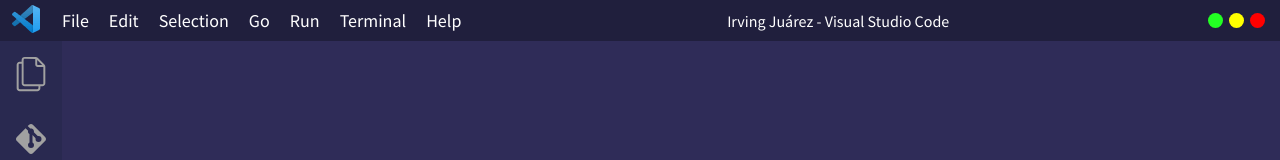
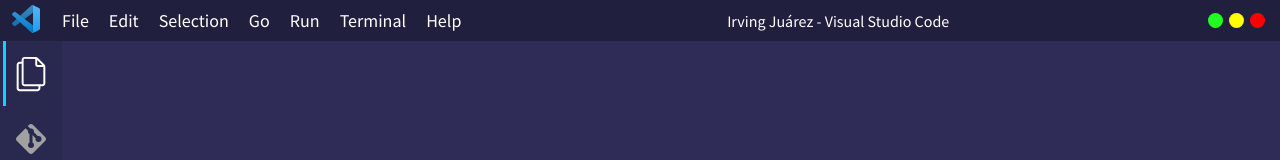
Before and after one commit to irvingvjuarez/irvingvjuarez, a React (Create React App) app: page / in a window 1280 px wide. Shown: the top 160 px of the page. Built offline with nearby package versions, Linux system fonts and the light colour scheme.

Commit message:
The page detection is already done. Something missing is the tabs container, with the tabs, of course

```diff
--- a/src/components/SidebarButton/SidebarButton.scss
+++ b/src/components/SidebarButton/SidebarButton.scss
@@ -7,10 +7,25 @@
   place-content: center;
   cursor: pointer;
 
+  &.selected {
+
+    svg{
+      fill: $default-color;
+    }
+
+    svg.stroke{
+      stroke: $default-color;
+    }
+
+    span{
+      background-color: $contrast-color;
+    }
+  }
+
   &__bar{
     position: absolute;
     left: 3px;
-    width: 2px;
+    width: 3px;
     height: 100%;
     background-color: $sidebar-color;
   }
--- a/src/components/SidebarButton/index.tsx
+++ b/src/components/SidebarButton/index.tsx
@@ -1,4 +1,7 @@
+import { useContext } from "react";
 import { useNavigate } from "react-router-dom";
+import { ctx } from "../../context";
+import { StateInterface } from "../../globalTypes";
 
 interface SidebarButtonProps {
   route: string;
@@ -7,14 +10,16 @@ interface SidebarButtonProps {
 
 const SidebarButton: React.FC<SidebarButtonProps> = ({ children, route, onclick }): JSX.Element => {
   const navigate = useNavigate()
-  route = route === "/" ? "" : route;
+  const state: StateInterface = useContext(ctx) as StateInterface
+  const to: string = route === "/" ? "" : route
+  const newRoute: string = route === "/" ? "root" : route
   const handleClick = () => {
-    navigate(`/${route}`)
-    onclick(route === "" ? "root" : route)
+    navigate(`/${to}`)
+    onclick(newRoute)
   }
 
   return(
-    <button className="sidebar-btn" title="" onClick={handleClick}>
+    <button className={`sidebar-btn ${newRoute === state.current && "selected"}`} title="" onClick={handleClick}>
       <span className="sidebar-btn__bar"></span>
 
       {children}
--- a/src/containers/Layout/index.tsx
+++ b/src/containers/Layout/index.tsx
@@ -1,23 +1,18 @@
-import { Fragment, useContext, useState } from "react";
+import { Fragment, useState } from "react";
 import { SidebarButton } from "../../components/SidebarButton";
 
 import Logo from "../../assets/images/logo.png";
 import DoubleArrow from "../../assets/icons/double-arrow.svg";
-import Envelope from "../../assets/icons/envelope.svg";
-import { ActionInterface, StateInterface } from "../../globalTypes";
-import { ctx } from "../../context";
+import { ActionInterface } from "../../globalTypes";
 
 interface LayoutProps{
   dispatch: React.Dispatch<ActionInterface>
 }
 
 const Layout: React.FC<LayoutProps> = ({ children, dispatch }): JSX.Element => {
-  const state: StateInterface = useContext(ctx) as StateInterface
   const [isSidebarOpen, setIsSidebarOpen] = useState<boolean>(false)
   const handleToggle = () => setIsSidebarOpen(prev => !prev)
   const handleRouting = (route: string) => dispatch({ type: "ROUTE", payload: route })
-
-  console.log(state.current)
 
   return(
     <Fragment>
```
